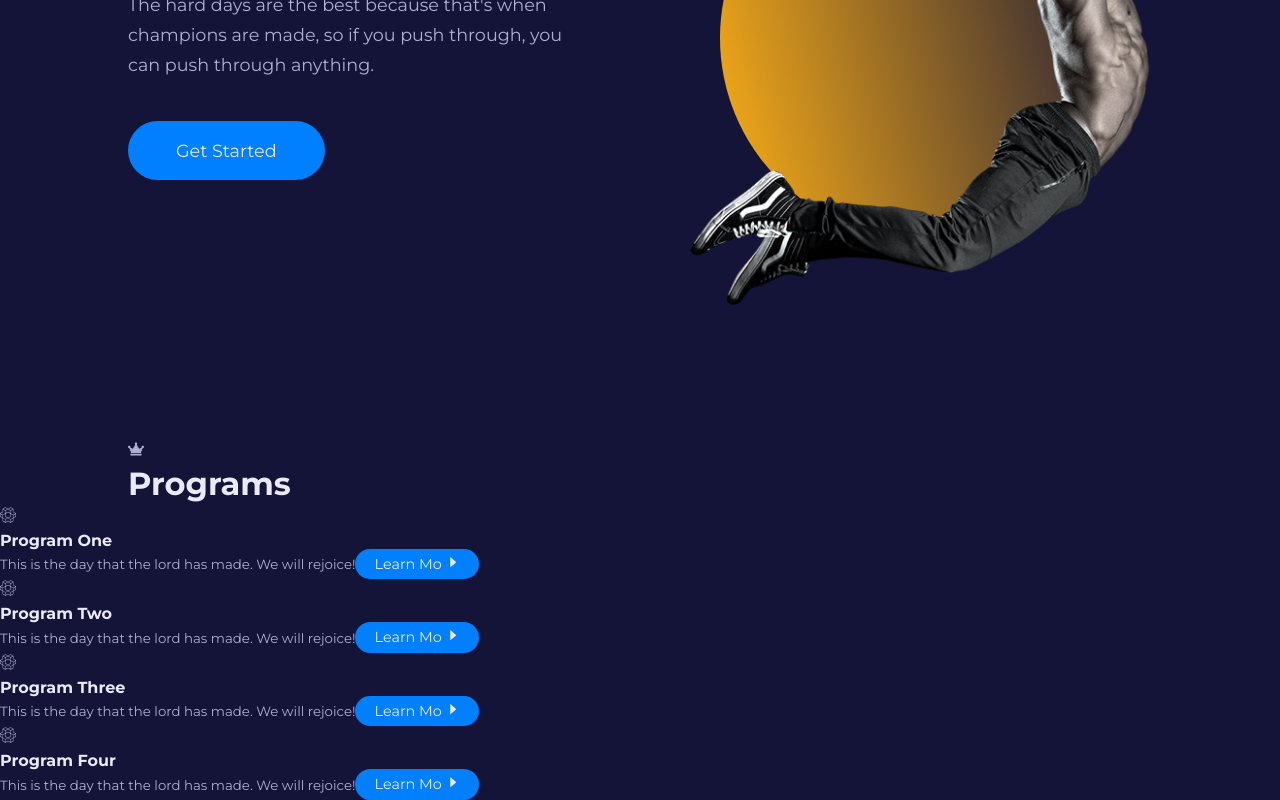
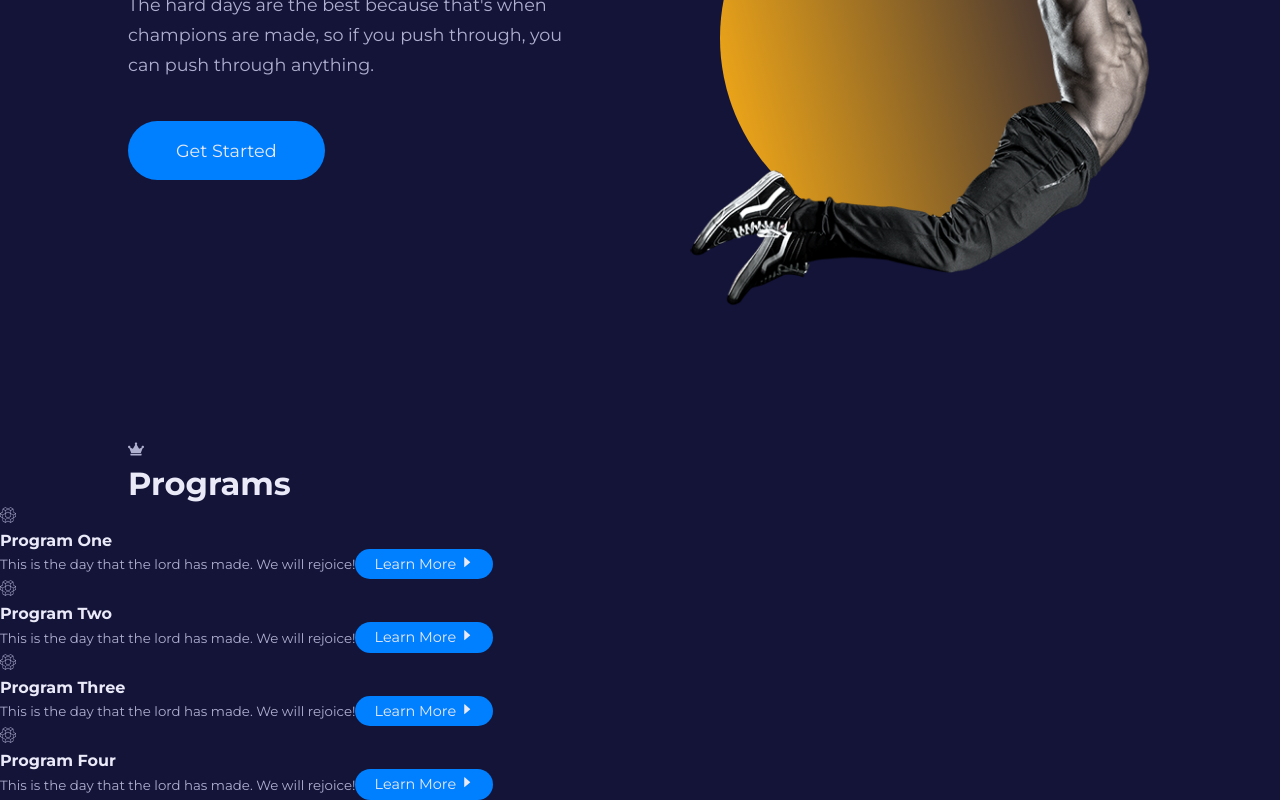
Before and after one commit to Eddysam2000/XP-Fitness, a React (Create React App) app: page / in a window 1280 px wide. Shown: the part 410-1210 px from the top of the page. Built offline with nearby package versions, Linux system fonts and the light colour scheme.

Commit message:
card fixed

```diff
--- a/src/components/Programs.jsx
+++ b/src/components/Programs.jsx
@@ -19,7 +19,7 @@ const Programs = () => {
                             <span>{icon}</span>
                             <h4>{title}</h4>
                             <small>{info}</small>
-                            <Link to={path} className='btn sm'>Learn Mo <AiFillCaretRight/></Link>
+                            <Link to={path} className='btn sm'>Learn More <AiFillCaretRight/></Link>
                         </Card>
                     )
                 })
```
